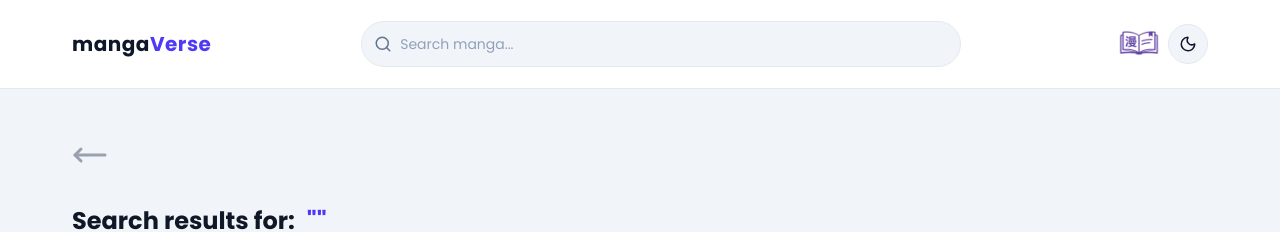
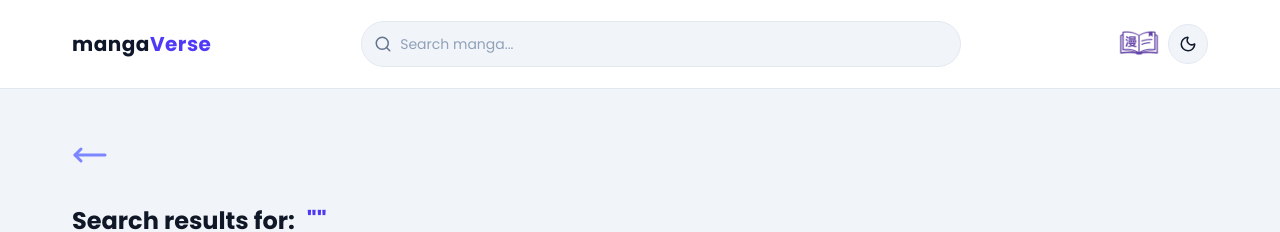
Before and after one commit to 01mehran/mangaVerse, a React (Vite) app: page /search in a window 1280 px wide. Shown: the top 232 px of the page. Built offline with nearby package versions, Linux system fonts and the light colour scheme; data requests are answered from the project's data file.

Commit message:
style(backButton): add light-mode styles

```diff
--- a/src/components/BackButton.jsx
+++ b/src/components/BackButton.jsx
@@ -10,7 +10,7 @@ export default function BackButton() {
   return (
     <button
       onClick={() => navigate(-1)}
-      className="mb-8 cursor-pointer text-gray-400 transition hover:-translate-x-px hover:text-purple-400"
+      className="mb-8 cursor-pointer text-indigo-400 transition hover:-translate-x-px hover:text-indigo-500 dark:text-gray-400 dark:hover:text-purple-600"
     >
       <MoveLeft size={36} />
     </button>
```
